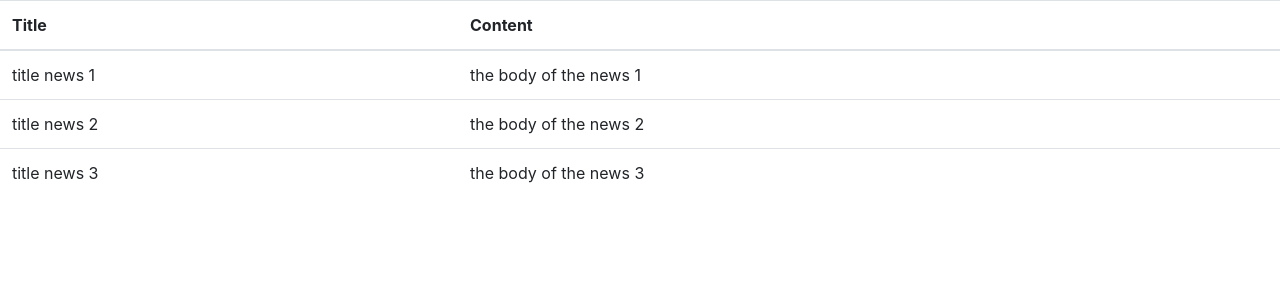
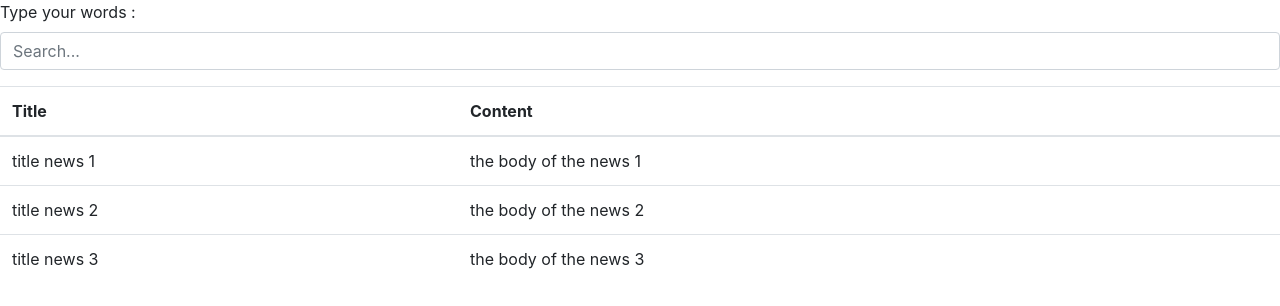
Before and after one commit to kanedev/Appnote-Reactjs, a React (Create React App) app: page / in a window 1280 px wide. Shown: the top 306 px of the page. Built offline with nearby package versions, Linux system fonts and the light colour scheme.

Commit message:
adding event onchange on search bar

```diff
--- a/src/components/App.js
+++ b/src/components/App.js
@@ -1,5 +1,6 @@
 import React, { Component } from 'react'
 import News from './News';
+import SearchBar from './SearchBar'
 export default class App extends Component {
   state = {
     data:[
@@ -17,9 +18,16 @@ export default class App extends Component {
     },
     ],
 }
+
+ onInputChange = (event) => {
+ console.log(event.target.value);
+}
+
+
   render() {
     return (
       <div>
+        <SearchBar search={this.onInputChange}></SearchBar>
         <News data={this.state.data}>Hello</News>
       </div>
     )
--- /dev/null
+++ b/src/components/SearchBar.js
@@ -0,0 +1,18 @@
+import React from 'react'
+
+const SearchBar = (props) => {
+    return (
+
+            <div className="form-group">
+              <label >Type your words :</label>
+              <input type="text"
+                className="form-control" name="SearchBarName" id="SearchBarId" aria-describedby="helpId" placeholder="Search..."
+                onChange={props.search}
+                ></input>
+              {/* <small id="helpId" className="form-text text-muted">Help text</small> */}
+            </div>
+
+    )
+}
+
+export default SearchBar
```
